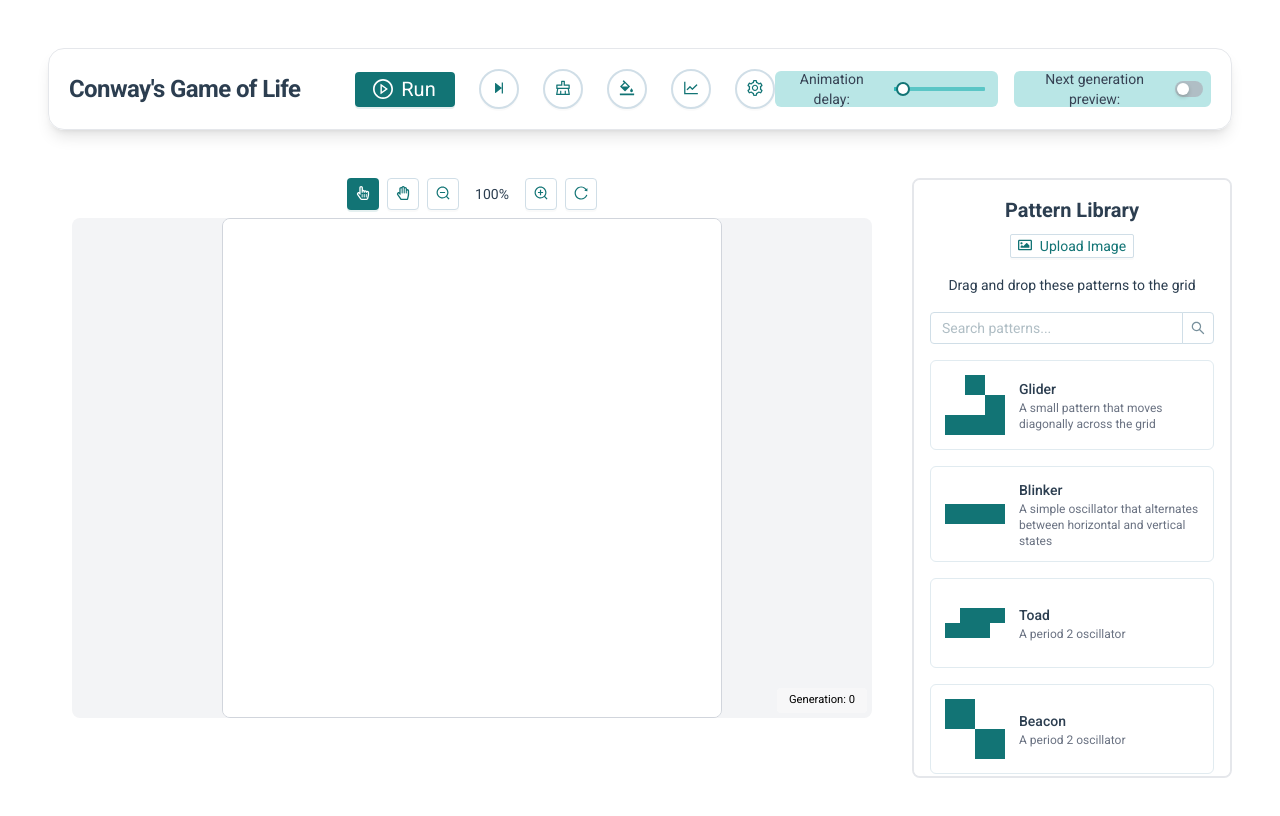
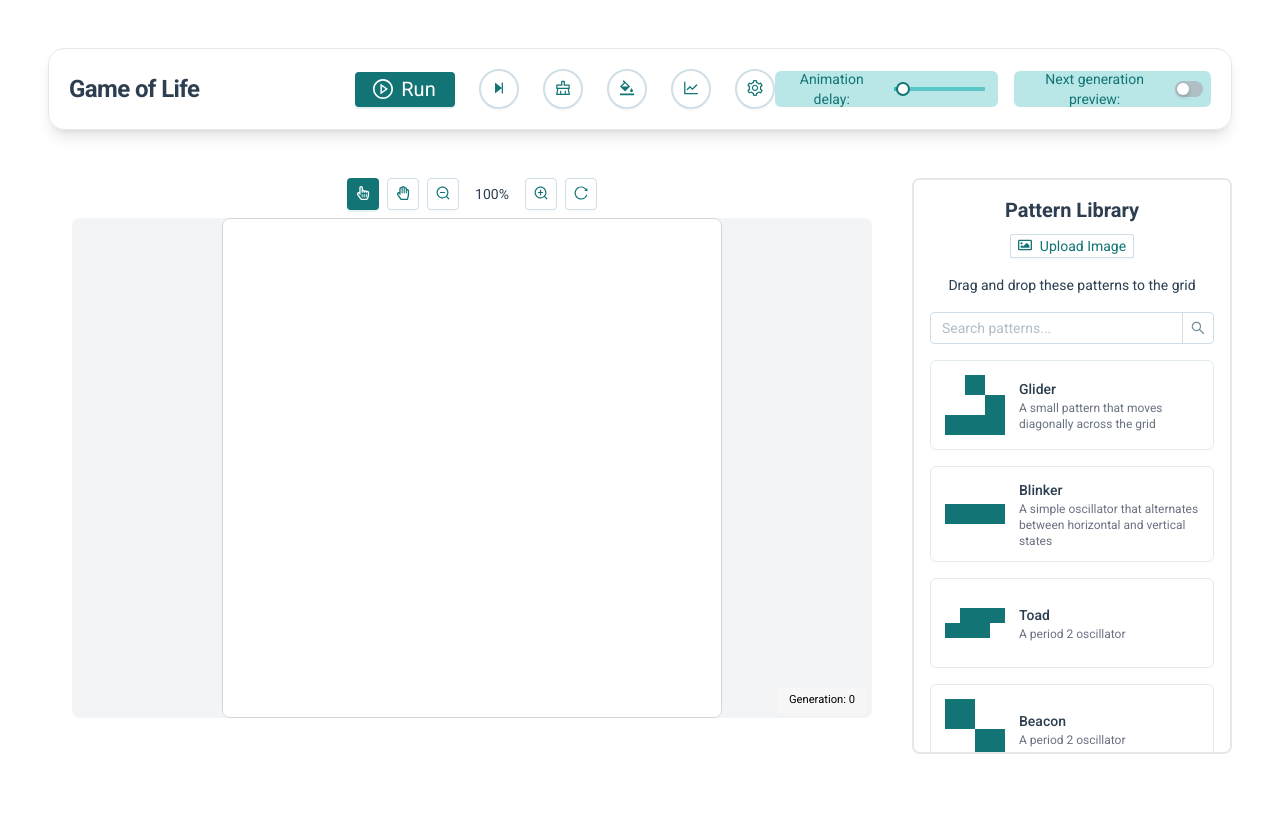
Before and after one commit to sreerag-ms/conways-game-of-life-group-project, a React (Vite) app: page / in a window 1280 px wide. Shown: the top 816 px of the page. Built offline with nearby package versions, Linux system fonts and the light colour scheme.

Commit message:
Updated grid settings, colors

```diff
--- a/src/App.css
+++ b/src/App.css
@@ -86,3 +86,7 @@
 .secondary-bg {
   background-color: #b9e6e6 !important;
 }
+
+.primary-text {
+  color: #127475 !important;
+}
--- a/src/components/Game/GridSection/Patterns.jsx
+++ b/src/components/Game/GridSection/Patterns.jsx
@@ -44,7 +44,7 @@ const Patterns = () => {
   ));
 
   return (
-    <div className="relative w-full h-[75vh] p-4 overflow-auto bg-white border-2 border-gray-200 rounded-lg">
+    <div className="relative w-full h-[72vh] p-4 overflow-auto bg-white border-2 border-gray-200 rounded-lg">
       <div className='flex flex-col items-center justify-between mb-4'>
         <Title level={4} className="mb-0">Pattern Library</Title>
         <Tooltip title="Upload Image Pattern">
--- a/src/components/Game/SimulationControls/AnimationControls.jsx
+++ b/src/components/Game/SimulationControls/AnimationControls.jsx
@@ -22,7 +22,7 @@ const AnimationControls = () => {
     <div>
       <div className="flex items-center space-x-4 ">
         <div className="flex items-center px-2 py-1 rounded-md h-9 secondary-bg">
-          <span className="mr-2 text-sm text-gray-700">Animation delay:</span>
+          <span className="mr-2 text-sm primary-text">Animation delay:</span>
           <Slider
             className="w-24 mb-0"
             min={5}
@@ -35,7 +35,7 @@ const AnimationControls = () => {
           />
         </div>
         <div className="flex items-center px-2 py-1 rounded-md h-9 secondary-bg">
-          <span className="mr-2 text-sm text-gray-700">Next generation preview:</span>
+          <span className="mr-2 text-sm primary-text">Next generation preview:</span>
           <Switch
             size="small"
             checked={showChanges}
--- a/src/components/Game/SimulationControls/index.jsx
+++ b/src/components/Game/SimulationControls/index.jsx
@@ -11,7 +11,7 @@ const SimulationControls = () => (
         className="w-1/3 m-0 text-sm font-semibold tracking-tight text-start text-primary-500 sm:text-xl md:text-xl"
         style={{ lineHeight: 1.1, marginBottom: 0 }}
       >
-        Conway's Game of Life
+        Game of Life
       </Title>
       <div className="flex items-center justify-end w-full">
 
--- a/src/components/modals/SettingsModal.jsx
+++ b/src/components/modals/SettingsModal.jsx
@@ -81,7 +81,6 @@ const SettingsModal = ({
       destroyOnClose
       width={600}
     >
-      <div className="flex flex-col gap-6">
       <Formik
         initialValues={initialValues}
         validationSchema={gameSettingsValidationSchema}
@@ -94,29 +93,31 @@ const SettingsModal = ({
           handleSubmit,
           setFieldValue,
         }) => (
-            <Form layout="vertical" onFinish={handleSubmit}>
-              <div className='flex flex-wrap items-start justify-between gap-4 mt-4 mb-4'>
-                <FormItemWithError label="Rows" name="rows" touched={touched} errors={errors} className="w-1/3">
+          <Form layout="vertical" onFinish={handleSubmit} className="mb-0">
+            <div className="grid grid-cols-3 gap-4">
+              <FormItemWithError label="Rows" name="rows" touched={touched} errors={errors}>
                 <InputNumber
                   min={5}
                   max={1000}
                   value={values.rows}
                   onChange={(value) => setFieldValue('rows', value)}
                   className="w-full"
+                  style={{ width: '100%' }}
                 />
               </FormItemWithError>
 
-                <FormItemWithError label="Columns" name="cols" touched={touched} errors={errors} className="w-1/3">
+              <FormItemWithError label="Columns" name="cols" touched={touched} errors={errors}>
                 <InputNumber
                   min={5}
                   max={1000}
                   value={values.cols}
                   onChange={(value) => setFieldValue('cols', value)}
                   className="w-full"
+                  style={{ width: '100%' }}
                 />
               </FormItemWithError>
 
-                <Form.Item label="Continuous Grid" className="w-1/3">
+              <Form.Item label="Continuous Grid" className="mb-0">
                 <div className="flex items-center">
                   <Switch
                     checked={values.isContinuous}
@@ -127,12 +128,13 @@ const SettingsModal = ({
                   </span>
                 </div>
               </Form.Item>
+            </div>
 
-                <div className="w-full mt-1 text-xs text-gray-500">
+            <div className="mb-4 text-xs text-gray-500">
               <p>Note: Cell size will automatically adjust based on grid dimensions. Smaller grids will have larger cells.</p>
             </div>
 
-                <FormItemWithError label="Rule Set" name="currentRules" touched={touched} errors={errors} className="w-full">
+            <FormItemWithError label="Rule Set" name="currentRules" touched={touched} errors={errors}>
               <Select
                 value={values.currentRules}
                 onChange={(value) => setFieldValue('currentRules', value)}
@@ -148,8 +150,8 @@ const SettingsModal = ({
                 S = Survival conditions, B = Birth conditions
               </div>
             </FormItemWithError>
-              </div>
-              <div className="flex justify-between mt-6">
+
+            <div className="flex justify-between pt-2">
               <Button
                 onClick={() => {
                   clearGrid();
@@ -166,7 +168,6 @@ const SettingsModal = ({
           </Form>
         )}
       </Formik>
-      </div>
     </Modal>
   );
 };
```
Lines whose indentation alone changed are shown as unchanged.
